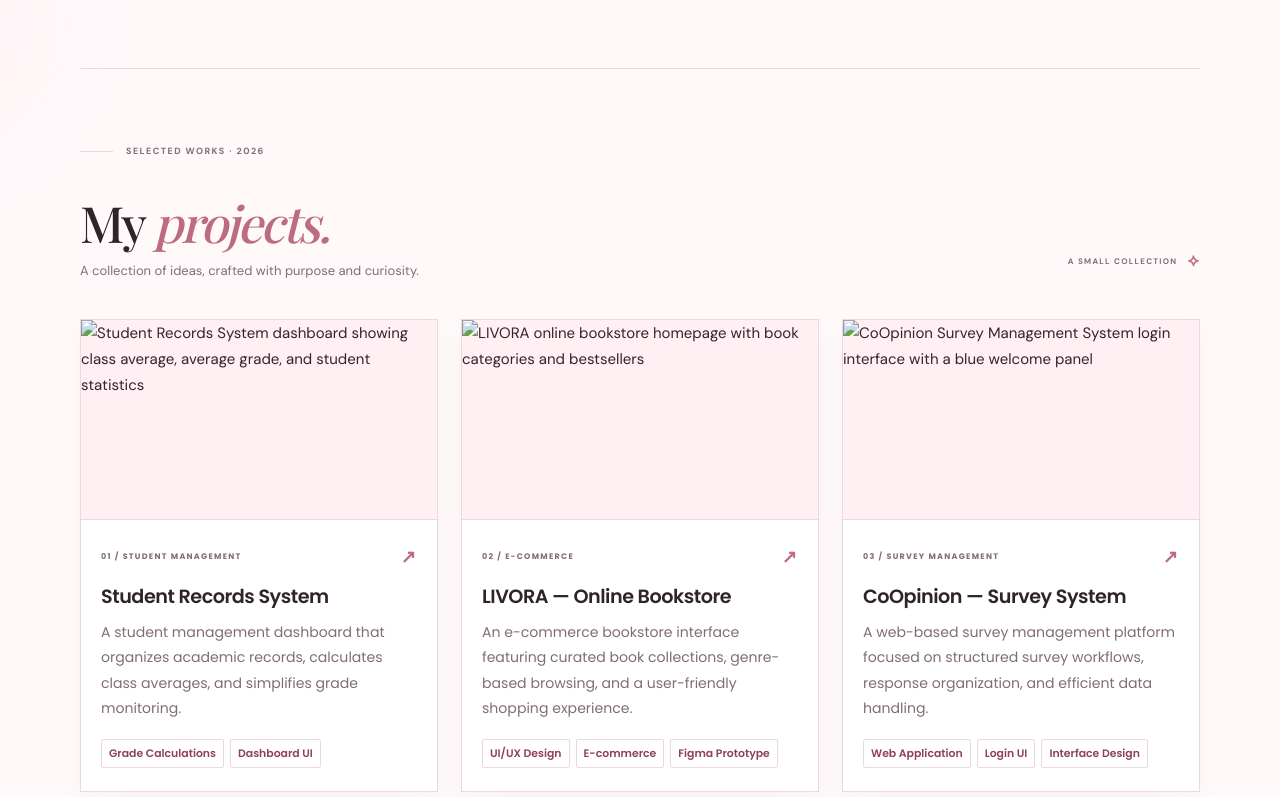
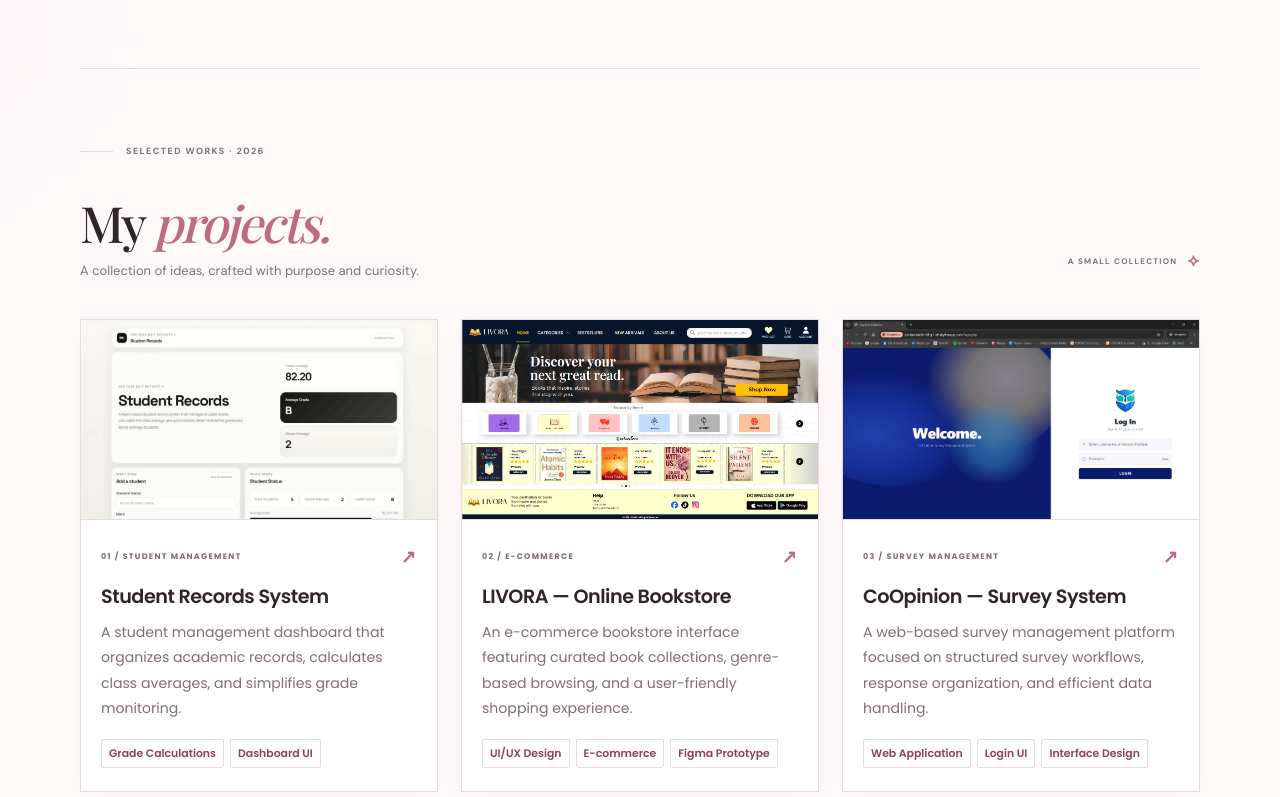
Before and after one commit to neqhrite/daniella_portfolio, a plain HTML site: page index.html in a window 1280 px wide. Shown: the part 1177-1974 px from the top of the page. Drawn offline with nearby package versions, Linux system fonts and the light colour scheme; a web font is replaced by a local one.

Commit message:
Update index.html

```diff
--- a/index.html
+++ b/index.html
@@ -64,7 +64,7 @@
             <div class="hero-visual" aria-label="Profile portrait">
                 <div class="portrait-frame">
                     <div class="portrait-topline"><span>MY PORTFOLIO</span><span aria-hidden="true">✦</span></div>
-                    <img class="profile-photo" src="images/daniella.jpg" alt="Portrait of Daniella Jade S. Baldo">
+                    <img class="profile-photo" src="daniella.jpg" alt="Portrait of Daniella Jade S. Baldo">
                     <div class="portrait-caption"><span class="caption-script">Nice to meet you!</span></div>
                 </div>
                 <div class="orbit orbit--one" aria-hidden="true"></div>
@@ -107,7 +107,7 @@
             <div class="project-grid">
                 <article class="project-card">
                     <a class="project-preview project-preview--image" href="#contact" aria-label="Ask me about the Student Records System project">
-                        <img src="images/student-records.png" alt="Student Records System dashboard showing class average, average grade, and student statistics" loading="lazy">
+                        <img src="student-records.png" alt="Student Records System dashboard showing class average, average grade, and student statistics" loading="lazy">
                     </a>
                     <div class="project-info">
                         <div class="project-topline"><span>01 / STUDENT MANAGEMENT</span><span class="project-arrow" aria-hidden="true">↗</span></div>
@@ -118,7 +118,7 @@
                 </article>
                 <article class="project-card project-card--featured">
                     <a class="project-preview project-preview--image" href="#contact" aria-label="Ask me about the LIVORA online bookstore project">
-                        <img src="images/livora-homepage.png" alt="LIVORA online bookstore homepage with book categories and bestsellers" loading="lazy">
+                        <img src="livora-homepage.png" alt="LIVORA online bookstore homepage with book categories and bestsellers" loading="lazy">
                     </a>
                     <div class="project-info">
                         <div class="project-topline"><span>02 / E-COMMERCE</span><span class="project-arrow" aria-hidden="true">↗</span></div>
@@ -129,7 +129,7 @@
                 </article>
                 <article class="project-card">
                     <a class="project-preview project-preview--image" href="#contact" aria-label="Ask me about the CoOpinion Survey Management System project">
-                        <img src="images/coopinion-login.jpg" alt="CoOpinion Survey Management System login interface with a blue welcome panel" loading="lazy">
+                        <img src="coopinion-login.jpg" alt="CoOpinion Survey Management System login interface with a blue welcome panel" loading="lazy">
                     </a>
                     <div class="project-info">
                         <div class="project-topline"><span>03 / SURVEY MANAGEMENT</span><span class="project-arrow" aria-hidden="true">↗</span></div>
```
